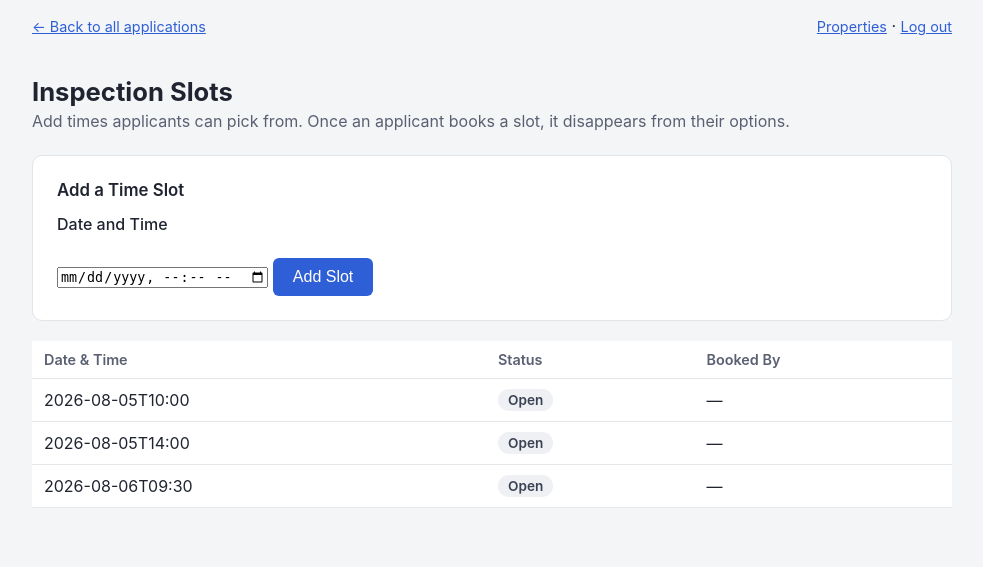
After one commit to binyomin9821-netizen/Test, a Flask app: page /admin/inspections in a window 1280 px wide. The commit adds this page. Shown: the top 567 px of the page, without its empty margins (148-1131 px from the left). Run offline with Flask 3, Linux system fonts and the light colour scheme; the visitor is signed in with stand-in values (Sample User, id 1); data comes from the database, SQL or seed files in the repository.

Commit message:
Add property management, inspection scheduling, and inspector portal
Decision-maker side: a Properties page to add new properties and see
each one's outstanding (Pending) application count, and an Inspection
Slots page to define open inspection times.

Applicant side: the status-check page now shows inspection status and
lets an applicant book an open time slot for their current home to be
inspected, with a DB-level guard against double-booking the same slot.

New inspector portal: a separate password (INSPECTOR_PASSWORD, distinct
from the decision-maker's) with its own dashboard of scheduled
inspections, where photos get uploaded to instance/uploads/ (gitignored,
outside any tracked/served static folder) and served back only to
logged-in admin/inspector sessions. The decision-maker's application
detail page now shows the inspection status, booked time, and uploaded
photos for review.

Co-Authored-By: Claude Sonnet 5 <noreply@anthropic.com>
Claude-Session: https://claude.ai/code/session_013FV6ePKKhoxKJGsvhhQ6LY

```diff
--- a/app.py
+++ b/app.py
@@ -4,9 +4,15 @@ password-protected page where the decision-maker reviews and approves or
 denies each application. Everything is stored in one SQLite file
 (instance/app.db) -- no separate database to install.
 """
+import os
+import time
 from functools import wraps
 
-from flask import Flask, flash, g, redirect, render_template, request, session, url_for
+from flask import (
+    Flask, flash, g, redirect, render_template, request, send_from_directory,
+    session, url_for,
+)
+from werkzeug.utils import secure_filename
 
 import config
 import mail
@@ -14,6 +20,9 @@ from seed import ensure_database, get_connection
 
 app = Flask(__name__)
 app.config["SECRET_KEY"] = config.SECRET_KEY
+
+UPLOAD_FOLDER = os.path.join(os.path.dirname(os.path.abspath(__file__)), "instance", "uploads")
+ALLOWED_PHOTO_EXTENSIONS = {"png", "jpg", "jpeg", "gif", "webp", "heic"}
 
 
 def get_db():
@@ -37,6 +46,20 @@ def login_required(view):
         return view(*args, **kwargs)
 
     return wrapped
+
+
+def inspector_required(view):
+    @wraps(view)
+    def wrapped(*args, **kwargs):
+        if not session.get("is_inspector"):
+            return redirect(url_for("inspector_login"))
+        return view(*args, **kwargs)
+
+    return wrapped
+
+
+def allowed_photo(filename):
+    return "." in filename and filename.rsplit(".", 1)[1].lower() in ALLOWED_PHOTO_EXTENSIONS
 
 
 # ---------------------------------------------------------------------------
@@ -120,14 +143,29 @@ def confirmation(application_id):
     return render_template("confirmation.html", application=application)
 
 
+def _find_application(db, reference, email):
+    return db.execute(
+        """SELECT applications.id, applications.status, applications.created_at,
+                  applications.decision_date, applications.inspection_status,
+                  properties.name AS property_name
+           FROM applications JOIN properties ON properties.id = applications.property_id
+           WHERE applications.id = ? AND lower(applications.email) = lower(?)""",
+        (reference, email),
+    ).fetchone()
+
+
 @app.route("/status", methods=["GET", "POST"])
 def check_status():
     application = None
     error = None
+    booked_message = None
+    my_slot = None
+    open_slots = []
 
     if request.method == "POST":
         reference = request.form.get("reference", "").strip()
         email = request.form.get("email", "").strip()
+        slot_id = request.form.get("slot_id", "").strip()
 
         if not reference or not email:
             error = "Please enter both your reference number and email."
@@ -135,17 +173,40 @@ def check_status():
             error = "The reference number should be numbers only (for example, 3)."
         else:
             db = get_db()
-            application = db.execute(
-                """SELECT applications.id, applications.status, applications.created_at,
-                          applications.decision_date, properties.name AS property_name
-                   FROM applications JOIN properties ON properties.id = applications.property_id
-                   WHERE applications.id = ? AND lower(applications.email) = lower(?)""",
-                (reference, email),
-            ).fetchone()
+            application = _find_application(db, reference, email)
             if application is None:
                 error = "We couldn't find an application with that reference number and email."
+            else:
+                if slot_id:
+                    result = db.execute(
+                        "UPDATE inspection_slots SET application_id = ? WHERE id = ? AND application_id IS NULL",
+                        (application["id"], slot_id),
+                    )
+                    if result.rowcount:
+                        db.execute(
+                            "UPDATE applications SET inspection_status = 'Scheduled' WHERE id = ?",
+                            (application["id"],),
+                        )
+                        db.commit()
+                        booked_message = "Your inspection time is booked!"
+                        application = _find_application(db, reference, email)
+                    else:
+                        db.rollback()
+                        error = "Sorry, that time slot was just taken. Please pick another."
 
-    return render_template("status.html", application=application, error=error)
+                my_slot = db.execute(
+                    "SELECT slot_time FROM inspection_slots WHERE application_id = ?",
+                    (application["id"],),
+                ).fetchone()
+                if my_slot is None and application["status"] != "Denied":
+                    open_slots = db.execute(
+                        "SELECT id, slot_time FROM inspection_slots WHERE application_id IS NULL ORDER BY slot_time"
+                    ).fetchall()
+
+    return render_template(
+        "status.html", application=application, error=error,
+        booked_message=booked_message, my_slot=my_slot, open_slots=open_slots,
+    )
 
 
 # ---------------------------------------------------------------------------
@@ -187,6 +248,66 @@ def admin_dashboard():
     return render_template("dashboard.html", applications=applications)
 
 
+@app.route("/admin/properties", methods=["GET", "POST"])
+@login_required
+def admin_properties():
+    db = get_db()
+    errors = []
+
+    if request.method == "POST":
+        name = request.form.get("name", "").strip()
+        address = request.form.get("address", "").strip()
+        pm_email = request.form.get("property_manager_email", "").strip()
+
+        if not name:
+            errors.append("Please enter a property name.")
+        if not address:
+            errors.append("Please enter an address.")
+
+        if not errors:
+            db.execute(
+                "INSERT INTO properties (name, address, property_manager_email) VALUES (?, ?, ?)",
+                (name, address, pm_email or None),
+            )
+            db.commit()
+            return redirect(url_for("admin_properties"))
+
+    properties = db.execute(
+        """SELECT properties.id, properties.name, properties.address,
+                  properties.property_manager_email,
+                  COUNT(applications.id) AS total_count,
+                  SUM(CASE WHEN applications.status = 'Pending' THEN 1 ELSE 0 END) AS pending_count
+           FROM properties
+           LEFT JOIN applications ON applications.property_id = properties.id
+           GROUP BY properties.id
+           ORDER BY properties.name"""
+    ).fetchall()
+    return render_template("admin_properties.html", properties=properties, errors=errors, form=request.form)
+
+
+@app.route("/admin/inspections", methods=["GET", "POST"])
+@login_required
+def admin_inspections():
+    db = get_db()
+
+    if request.method == "POST":
+        slot_time = request.form.get("slot_time", "").strip()
+        if slot_time:
+            db.execute("INSERT INTO inspection_slots (slot_time) VALUES (?)", (slot_time,))
+            db.commit()
+        return redirect(url_for("admin_inspections"))
+
+    slots = db.execute(
+        """SELECT inspection_slots.id, inspection_slots.slot_time,
+                  applications.id AS application_id, applications.full_name,
+                  applications.inspection_status
+           FROM inspection_slots
+           LEFT JOIN applications ON applications.id = inspection_slots.application_id
+           ORDER BY inspection_slots.slot_time"""
+    ).fetchall()
+    return render_template("admin_inspections.html", slots=slots)
+
+
 @app.route("/admin/application/<int:application_id>")
 @login_required
 def admin_application_detail(application_id):
@@ -200,7 +321,16 @@ def admin_application_detail(application_id):
     ).fetchone()
     if application is None:
         return redirect(url_for("admin_dashboard"))
-    return render_template("detail.html", application=application)
+
+    photos = db.execute(
+        "SELECT id, photo_path, uploaded_at FROM inspection_photos WHERE application_id = ? ORDER BY uploaded_at DESC",
+        (application_id,),
+    ).fetchall()
+    slot = db.execute(
+        "SELECT slot_time FROM inspection_slots WHERE application_id = ?",
+        (application_id,),
+    ).fetchone()
+    return render_template("detail.html", application=application, photos=photos, slot=slot)
 
 
 @app.route("/admin/application/<int:application_id>/decide", methods=["POST"])
@@ -236,6 +366,113 @@ def admin_decide(application_id):
     return redirect(url_for("admin_application_detail", application_id=application_id))
 
 
+# ---------------------------------------------------------------------------
+# Inspector portal: login, dashboard, uploading photos
+# ---------------------------------------------------------------------------
+
+@app.route("/inspector/login", methods=["GET", "POST"])
+def inspector_login():
+    error = None
+    if request.method == "POST":
+        password = request.form.get("password", "")
+        if password == config.INSPECTOR_PASSWORD:
+            session["is_inspector"] = True
+            return redirect(url_for("inspector_dashboard"))
+        error = "Incorrect password."
+    return render_template("inspector_login.html", error=error)
+
+
+@app.route("/inspector/logout")
+def inspector_logout():
+    session.pop("is_inspector", None)
+    return redirect(url_for("inspector_login"))
+
+
+@app.route("/inspector")
+@inspector_required
+def inspector_dashboard():
+    db = get_db()
+    inspections = db.execute(
+        """SELECT inspection_slots.slot_time, applications.id AS application_id,
+                  applications.full_name, applications.inspection_status,
+                  properties.name AS property_name
+           FROM inspection_slots
+           JOIN applications ON applications.id = inspection_slots.application_id
+           JOIN properties ON properties.id = applications.property_id
+           ORDER BY inspection_slots.slot_time"""
+    ).fetchall()
+    return render_template("inspector_dashboard.html", inspections=inspections)
+
+
+@app.route("/inspector/application/<int:application_id>")
+@inspector_required
+def inspector_application_detail(application_id):
+    db = get_db()
+    application = db.execute(
+        """SELECT applications.*, properties.name AS property_name,
+                  properties.address AS property_address
+           FROM applications JOIN properties ON properties.id = applications.property_id
+           WHERE applications.id = ?""",
+        (application_id,),
+    ).fetchone()
+    if application is None:
+        return redirect(url_for("inspector_dashboard"))
+
+    photos = db.execute(
+        "SELECT id, photo_path, uploaded_at FROM inspection_photos WHERE application_id = ? ORDER BY uploaded_at DESC",
+        (application_id,),
+    ).fetchall()
+    return render_template("inspector_detail.html", application=application, photos=photos)
+
+
+@app.route("/inspector/application/<int:application_id>/upload", methods=["POST"])
+@inspector_required
+def inspector_upload_photo(application_id):
+    db = get_db()
+    application = db.execute("SELECT id FROM applications WHERE id = ?", (application_id,)).fetchone()
+    if application is None:
+        return redirect(url_for("inspector_dashboard"))
+
+    photo = request.files.get("photo")
+    if photo and photo.filename and allowed_photo(photo.filename):
+        folder = os.path.join(UPLOAD_FOLDER, str(application_id))
+        os.makedirs(folder, exist_ok=True)
+        safe_name = secure_filename(photo.filename)
+        stored_name = f"{int(time.time() * 1000)}_{safe_name}"
+        photo.save(os.path.join(folder, stored_name))
+
+        db.execute(
+            "INSERT INTO inspection_photos (application_id, photo_path) VALUES (?, ?)",
+            (application_id, f"{application_id}/{stored_name}"),
+        )
+        db.commit()
+        flash("Photo uploaded.")
+    else:
+        flash("Please choose an image file (JPG, PNG, GIF, WEBP, or HEIC).")
+
+    return redirect(url_for("inspector_application_detail", application_id=application_id))
+
+
+@app.route("/inspector/application/<int:application_id>/complete", methods=["POST"])
+@inspector_required
+def inspector_mark_complete(application_id):
+    db = get_db()
+    db.execute(
+        "UPDATE applications SET inspection_status = 'Completed' WHERE id = ?",
+        (application_id,),
+    )
+    db.commit()
+    flash("Inspection marked complete.")
+    return redirect(url_for("inspector_application_detail", application_id=application_id))
+
+
+@app.route("/uploads/<path:filename>")
+def uploaded_file(filename):
+    if not (session.get("is_admin") or session.get("is_inspector")):
+        return redirect(url_for("admin_login"))
+    return send_from_directory(UPLOAD_FOLDER, filename)
+
+
 if __name__ == "__main__":
     ensure_database()
     app.run(host="127.0.0.1", port=5000, debug=True)
--- a/static/style.css
+++ b/static/style.css
@@ -131,6 +131,21 @@ a { color: #2f5fd6; }
 .status.pending { background: #fff4d6; color: #8a6100; }
 .status.approved { background: #dcf5e0; color: #146c2e; }
 .status.denied { background: #fdecea; color: #8a1f13; }
+.status.open { background: #eef0f4; color: #3a4152; }
+
+.photo-grid {
+    display: grid;
+    grid-template-columns: repeat(auto-fill, minmax(140px, 1fr));
+    gap: 12px;
+}
+
+.photo-grid img {
+    width: 100%;
+    height: 140px;
+    object-fit: cover;
+    border-radius: 8px;
+    border: 1px solid #e2e4ea;
+}
 
 .top-bar {
     display: flex;
--- /dev/null
+++ b/templates/admin_inspections.html
@@ -0,0 +1,67 @@
+<!doctype html>
+<html lang="en">
+<head>
+  <meta charset="utf-8">
+  <title>Inspection Slots</title>
+  <link rel="stylesheet" href="{{ url_for('static', filename='style.css') }}">
+</head>
+<body>
+  <div class="top-bar">
+    <a href="{{ url_for('admin_dashboard') }}">&larr; Back to all applications</a>
+    <span>
+      <a href="{{ url_for('admin_properties') }}">Properties</a> ·
+      <a href="{{ url_for('admin_logout') }}">Log out</a>
+    </span>
+  </div>
+  <div class="page wide">
+    <h1>Inspection Slots</h1>
+    <p class="subtitle">Add times applicants can pick from. Once an applicant books a slot, it disappears from their options.</p>
+
+    <div class="card">
+      <legend>Add a Time Slot</legend>
+      <form method="post" action="{{ url_for('admin_inspections') }}">
+        <label for="slot_time">Date and Time</label>
+        <input type="datetime-local" id="slot_time" name="slot_time" required>
+        <button type="submit">Add Slot</button>
+      </form>
+    </div>
+
+    <table>
+      <thead>
+        <tr>
+          <th>Date &amp; Time</th>
+          <th>Status</th>
+          <th>Booked By</th>
+        </tr>
+      </thead>
+      <tbody>
+        {% for slot in slots %}
+          <tr>
+            <td>{{ slot.slot_time }}</td>
+            <td>
+              {% if slot.application_id %}
+                <span class="status {{ 'approved' if slot.inspection_status == 'Completed' else 'pending' }}">
+                  {{ slot.inspection_status or 'Scheduled' }}
+                </span>
+              {% else %}
+                <span class="status open">Open</span>
+              {% endif %}
+            </td>
+            <td>
+              {% if slot.application_id %}
+                <a href="{{ url_for('admin_application_detail', application_id=slot.application_id) }}">
+                  {{ slot.full_name }} (#{{ slot.application_id }})
+                </a>
+              {% else %}
+                —
+              {% endif %}
+            </td>
+          </tr>
+        {% else %}
+          <tr><td colspan="3">No inspection slots yet — add one above.</td></tr>
+        {% endfor %}
+      </tbody>
+    </table>
+  </div>
+</body>
+</html>
--- a/templates/dashboard.html
+++ b/templates/dashboard.html
@@ -8,7 +8,11 @@
 <body>
   <div class="top-bar">
     <span></span>
-    <a href="{{ url_for('admin_logout') }}">Log out</a>
+    <span>
+      <a href="{{ url_for('admin_properties') }}">Properties</a> ·
+      <a href="{{ url_for('admin_inspections') }}">Inspection Slots</a> ·
+      <a href="{{ url_for('admin_logout') }}">Log out</a>
+    </span>
   </div>
   <div class="page wide">
     <h1>All Applications</h1>
```
Also changed, not shown: config.py (+8 -1 lines), schema.sql (+16 -7 lines), seed.py (+11 -0 lines), templates/admin_properties.html (added, +70 -0 lines), templates/detail.html (+26 -1 lines), templates/inspector_dashboard.html (added, +45 -0 lines), templates/inspector_detail.html (added, +74 -0 lines), templates/inspector_login.html (added, +22 -0 lines), templates/status.html (+18 -0 lines), README.md.
